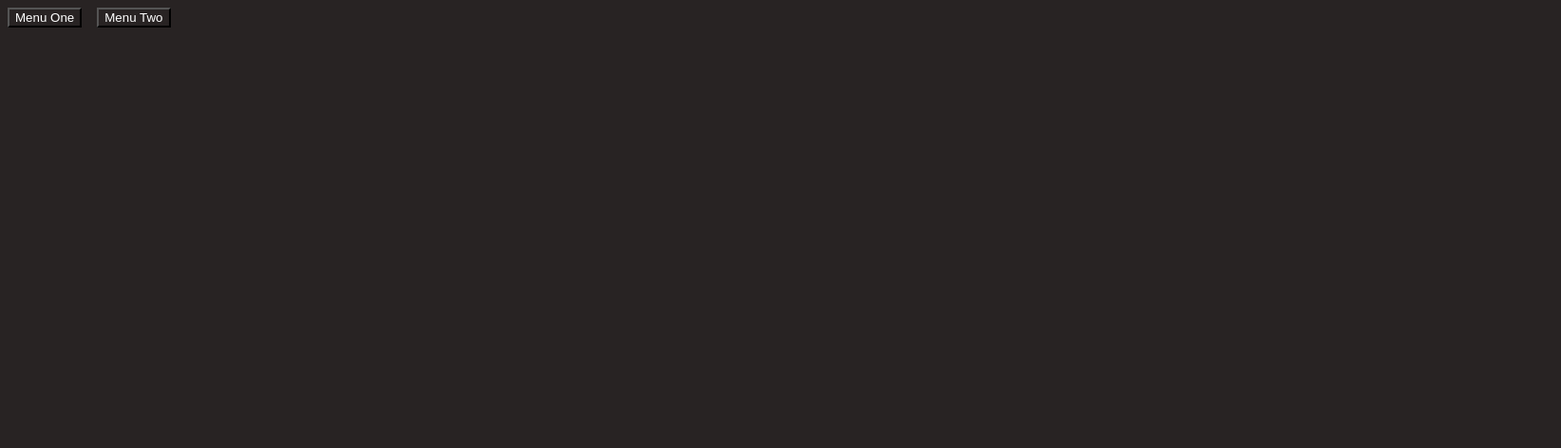
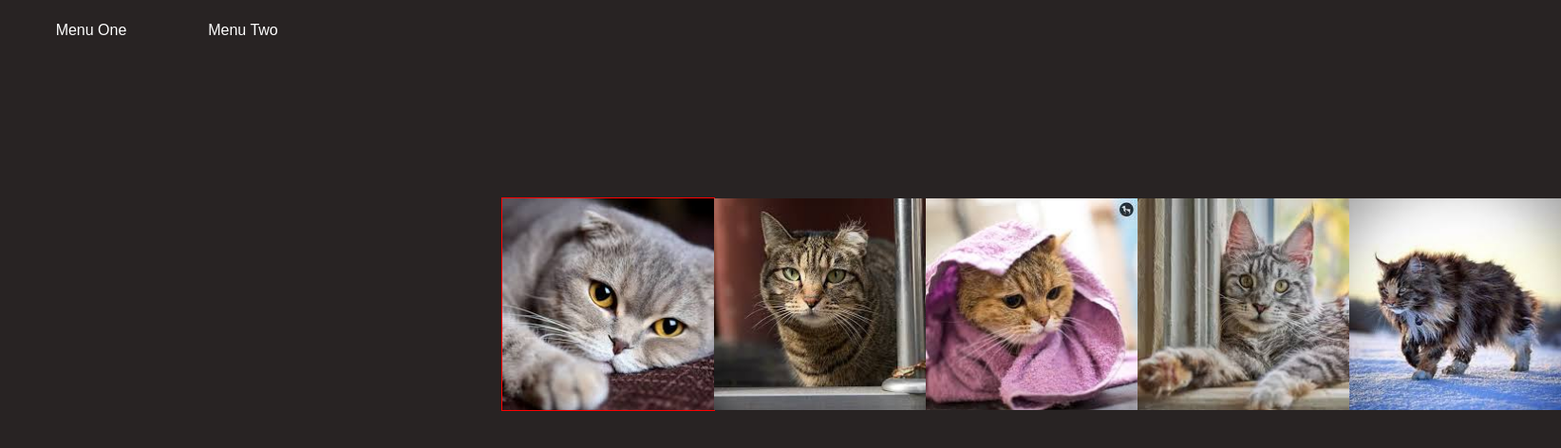
Before and after one commit to FukcThat/DynamicInteraction, a plain HTML site: page index.html in a window 1280 px wide. Shown: the whole page at 95% size, 1644 px wide, since content can reach past the window. Drawn offline with Linux system fonts and the light colour scheme.

Commit message:
FEAT: Placed Image Carousel correctly and added pictures

```diff
--- a/index.html
+++ b/index.html
@@ -8,22 +8,35 @@
     <script src="script.js" defer></script>
   </head>
   <body>
+    <section class="menu">
       <div class="menu-option-container">
         <button class="dropdown-label">Menu One</button>
         <div class="dropdown-option-container hidden">
-        <p>Edit</p>
-        <p>Show</p>
-        <p>Delete</p>
+          <p class="dropdown-link">Edit</p>
+          <p class="dropdown-link">Show</p>
+          <p class="dropdown-link">Delete</p>
         </div>
       </div>
 
       <div class="menu-option-container">
         <button class="dropdown-label">Menu Two</button>
         <div class="dropdown-option-container hidden">
-        <p>Something</p>
-        <p>Else</p>
-        <p>Entirely</p>
+          <p class="dropdown-link">Something</p>
+          <p class="dropdown-link">Else</p>
+          <p class="dropdown-link">Entirely</p>
         </div>
       </div>
+    </section>
+    <section class="carousel">
+      <div class="carousel-frame">
+        <div class="img-container">
+          <img class="picture" src="images/cat1.jpg" alt="Cat" />
+          <img class="picture" src="images/cat2.jpg" alt="Cat" />
+          <img class="picture" src="images/cat3.jpg" alt="Cat" />
+          <img class="picture" src="images/cat4.jpg" alt="Cat" />
+          <img class="picture" src="images/cat5.jpg" alt="Cat" />
+        </div>
+      </div>
+    </section>
   </body>
 </html>
--- a/style.css
+++ b/style.css
@@ -1,13 +1,65 @@
 * {
+    box-sizing: border-box;
     background-color: rgb(40, 35, 35);
     color: white;
-}
-
-body {
-    display: flex;
-    gap: 1rem;
+    padding: 0;
+    margin: 0;
 }
 
 .hidden {
     display: none;
 }
+
+.menu {
+    display: flex;
+    gap: 2rem;
+}
+
+.menu-option-container {
+    display: flex;
+    flex-direction: column;
+    align-items: center;
+    margin-top: 1rem;
+}
+
+.menu-option-container:nth-child(1) {
+    margin-left: 2rem;
+}
+
+.dropdown-label {
+    height: 2rem;
+    width: 8rem;
+    font-size: 1rem;
+    border: none;
+}
+
+.dropdown-label:hover {
+    color: darksalmon;
+}
+
+.dropdown-link {
+    width: 8rem;
+    padding: 0.5rem 1.25rem;
+}
+
+.dropdown-link:hover {
+    background-color: rgb(184, 139, 124);
+}
+
+/* Image Carousel  */
+
+.carousel-frame {
+    height: 100dvh;
+    display: flex;
+    justify-content: center;
+    padding-top: 10rem;
+}
+
+.img-container {
+    position: relative;
+    height: 225px;
+    width: 225px;
+    border: red solid 1px;
+    display: flex;
+    /* overflow: hidden; */
+}
```
Also changed, not shown: images/cat1.jpg (added), images/cat2.jpg (added), images/cat3.jpg (added), images/cat4.jpg (added), images/cat5.jpg (added). Lines whose indentation alone changed are shown as unchanged.
